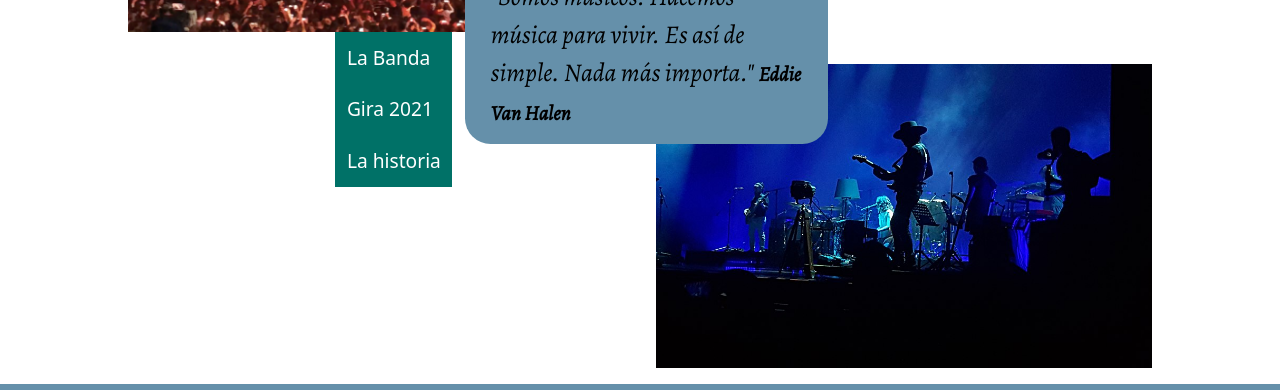
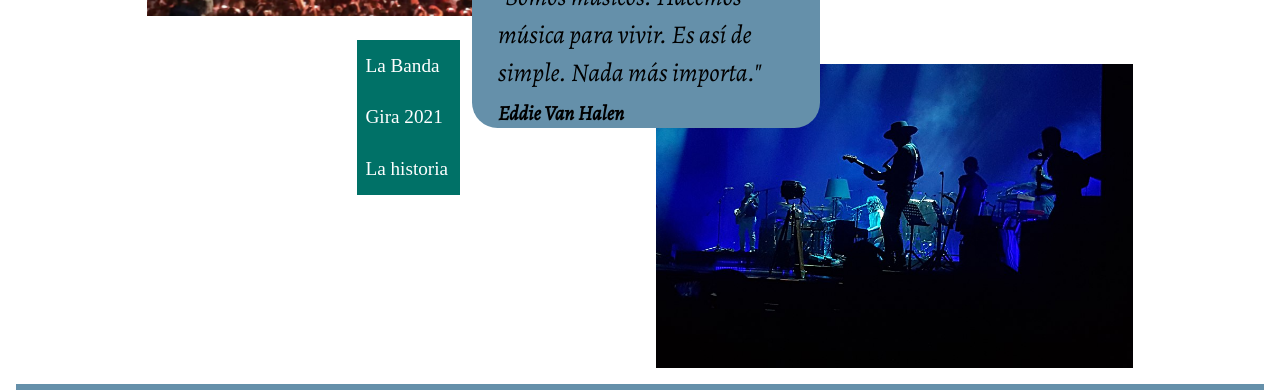
Before and after one commit to ptousd/eines2_pec3, a website built with Parcel: page src/index.html in a window 1280 px wide. Shown: the part 360-750 px from the top of the page. Built offline with nearby package versions, Linux system fonts and the light colour scheme; what accessibility would draw is missing.

Commit message:
Revision final

```diff
--- a/src/assets/styles/_variables.scss
+++ /dev/null
@@ -1,15 +0,0 @@
-$font-family-base: 'Montserrat', serif;
-$font-family-citas: 'Alegreya', serif;
-$font-family-headers: 'Vollkorn', serif;
-
-$primary: #007167;
-$secondary: #6590aa;
-$success:  #8f6a00;
-$dark:#444;
-
-$theme-colors: (
-  "primary":    $primary,
-  "secondary":  $secondary,
-  "success":    $success,
-  "dark":       $dark
-);
--- /dev/null
+++ b/src/assets/styles/layouts/_apply.scss
@@ -0,0 +1,22 @@
+@layer components {
+
+  .title {
+    @apply pl-2 mb-0 text-2xl font-serif-header font-bold;
+  }
+
+  .subtitle {
+    @apply font-serif-header text-4xl text-yellow-300 text-center;
+  }
+
+  .subtitle2 {
+    @apply font-serif-header text-2xl text-secondary my-4;
+  }
+
+  .category-list {
+    @apply m-0 px-2 list-none md:flex md:flex-row md:flex-wrap md:justify-center;
+  }
+
+  .category-item {
+    @apply mb-8 md:flex md:flex-col md:justify-between md:w-2/5 xl:w-1/4 mx-4 shadow-2xl;
+  }
+}
--- a/src/assets/styles/layouts/_home.scss
+++ b/src/assets/styles/layouts/_home.scss
@@ -6,7 +6,6 @@
   padding-top: 3em;
   padding-bottom: 1em;
   overflow: hidden;
-  font-family: $font-family-citas;
   font-size: 1.2em;
   @media only screen and (min-width: 768px) {
     font-size: 1.4em;
@@ -33,7 +32,6 @@
 }
 
 .poster__titulo {
-  font-family: $font-family-headers;
   font-style: italic;
 }
 
@@ -140,26 +138,3 @@
     }
   }
 }
-
-@layer components {
-
-  .title {
-    @apply pl-2 mb-0 text-2xl font-serif-header font-bold;
-  }
-
-  .subtitle {
-    @apply font-serif-header text-4xl text-yellow-300 text-center;
-  }
-
-  .subtitle2 {
-    @apply font-serif-header text-2xl text-secondary my-4;
-  }
-
-  .category-list {
-    @apply m-0 px-2 list-none md:flex md:flex-row md:flex-wrap md:justify-center;
-  }
-
-  .category-item {
-    @apply mb-8 md:flex md:flex-col md:justify-between md:w-2/5 xl:w-1/4 mx-4 shadow-2xl;
-  }
-}
--- a/src/assets/styles/main.scss
+++ b/src/assets/styles/main.scss
@@ -7,8 +7,6 @@
 /**
  * Import variables
  */
-
-@import 'variables';
 
 /**
  * Import npm dependencies
@@ -26,7 +24,7 @@
  */
 
 @import 'layouts/home';
-
+@import 'layouts/apply';
 /**
  * Do NOT include anything else in this file!
  */
--- a/src/index.html
+++ b/src/index.html
@@ -13,33 +13,33 @@
   <title>Music Family</title>
 </head>
 
-<body class="mx-sm-4">
+<body class="sm:mx-4 font-serif">
   <header class="flex flex-row justify-around content-center bg-primary my-2">
       <div class="flex items-center py-3">
         <img class="rounded-full w-12 h-12" src="assets/images/guitar-2957224_640.jpg" alt="Logo guitarra">
         <h1 class="title">Music Family</h1>
       </div>
   </header>
-  <main>
+  <main class="mx-2">
     <div class="poster">
-      <h2 class="poster__titulo text-yellow-300 text-4xl">Disfruta la música</h2>
-      <div class="poster__cita bg-secondary">
+      <h2 class="font-serif-header poster__titulo text-yellow-300 text-4xl">Disfruta la música</h2>
+      <div class="font-citas mb-4 poster__cita bg-secondary">
         <p>
           "Somos músicos. Hacemos música para vivir. Es así de simple. Nada más importa."
           <span class="poster__autor-cita"> Eddie Van Halen</span>
         </p>
       </div>
-      <div class="poster__img1"><img class="poster__img" src="assets/images/Concierto_OT_BCN_2018.png"
+      <div class="mb-4 poster__img1"><img class="poster__img" src="assets/images/Concierto_OT_BCN_2018.png"
           alt="Concierto en Mallorca"></div>
-      <nav class="poster__menu navbar">
+      <nav class="mb-4 py-2 poster__menu navbar">
         <ul class="nav flex-md-column">
-          <li class="poster__item nav-item bg-primary">
+          <li class="pl-2 poster__item nav-item bg-primary ">
             <a class="nav-link text-white" href="labanda.html">La Banda</a>
           </li>
-          <li class="poster__item nav-item bg-primary">
+          <li class="pl-2 poster__item nav-item bg-primary ">
             <a class="nav-link text-white" href="lagira.html">Gira 2021</a>
           </li>
-          <li class="poster__item nav-item bg-primary">
+          <li class="pl-2 poster__item nav-item bg-primary ">
             <a class="nav-link text-white" href="lahistoria.html">La historia</a>
           </li>
         </ul>
--- a/tailwind.config.js
+++ b/tailwind.config.js
@@ -7,8 +7,9 @@ module.exports = {
   ],
   theme: {
     fontFamily: {
-       'serif': ['Montserrat', 'serif'],
-       'serif-header': ['Vollkorn', 'serif'],
+      'serif': ['Montserrat', 'serif'],
+      'serif-header': ['Vollkorn', 'serif'],
+      'citas' : ['Alegreya', 'serif']
       },
     minHeight: {
        '52': '13rem',
```
Also changed, not shown: 2 other files.
